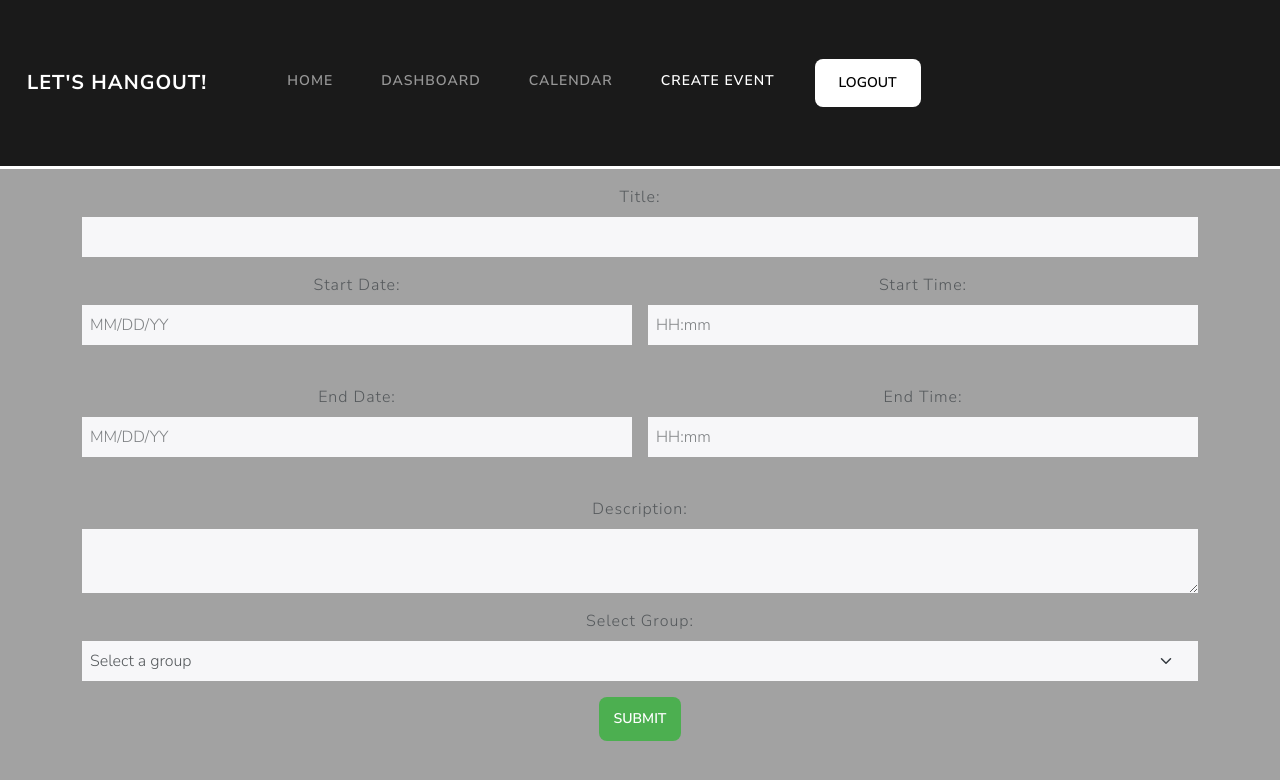
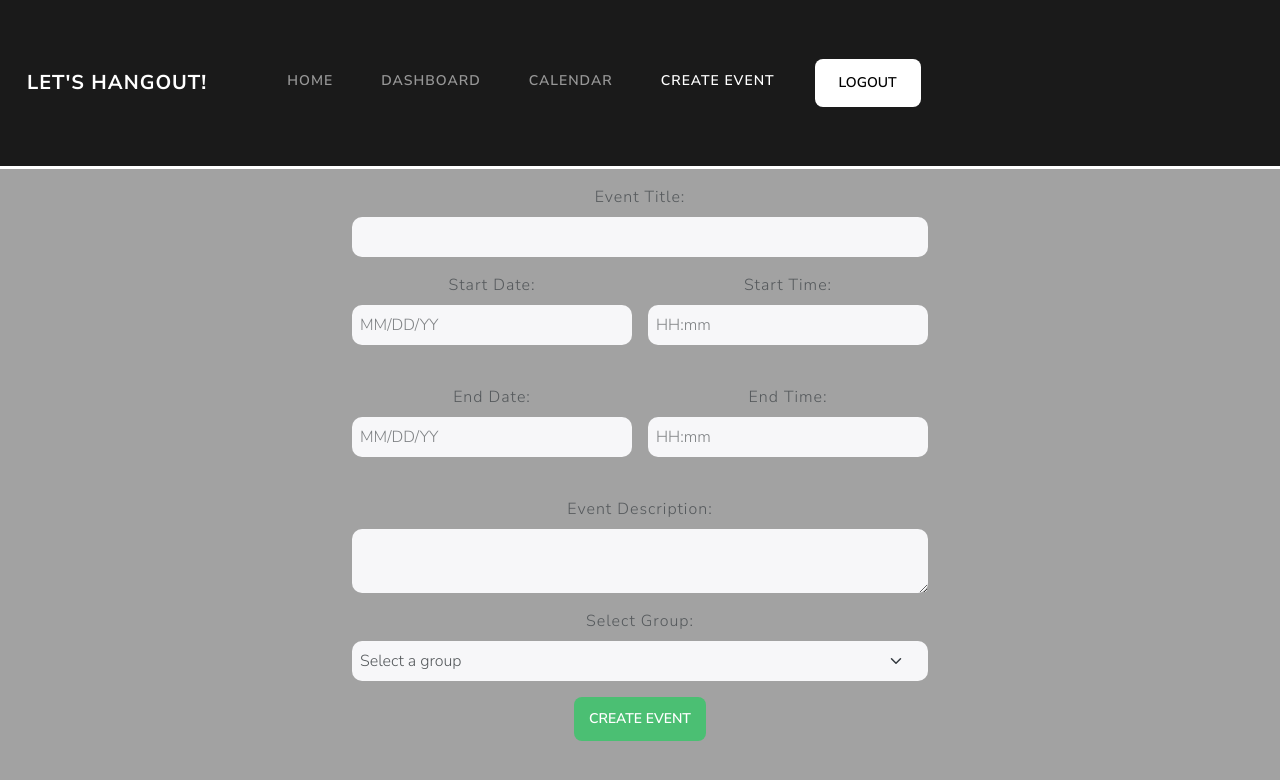
Before and after one commit to SPerrott22/lets-hangout, a React (Vite) app in the folder front-end/: page /event_creation in a window 1280 px wide. Shown: the top 780 px of the page. Built offline with nearby package versions, Linux system fonts and the light colour scheme; sample sign-in values are in the browser's storage.

Commit message:
Format event creation page
Adjust color, width, shape, labels of input fields

```diff
--- a/front-end/pages/EventCreation.css
+++ b/front-end/pages/EventCreation.css
@@ -1,5 +1,5 @@
 .event-form {
-    max-width: 100%;
+    width: 600px;
     margin: 0 auto;
   }
 
@@ -19,10 +19,11 @@
     padding: 8px;
     margin-bottom: 8px;
     box-sizing: border-box;
+    border-radius: 10px;
   }
 
   .event-form button {
-    background-color: #4caf50;
+    background-color: #4bbf73;
     color: white;
     padding: 10px 15px;
     border: none;
--- a/front-end/pages/EventCreation.jsx
+++ b/front-end/pages/EventCreation.jsx
@@ -59,7 +59,7 @@ const EventForm = () => {
       <form onSubmit={handleSubmit} className="event-form">
         <div className="container mt-3">
           <div className="mb-3">
-            <label htmlFor="title" className="form-label">Title:</label>
+            <label htmlFor="title" className="form-label">Event Title:</label>
             <input
               type="text"
               id="title"
@@ -125,7 +125,7 @@ const EventForm = () => {
           </div>
 
           <div className="mb-3">
-            <label htmlFor="description" className="form-label">Description:</label>
+            <label htmlFor="description" className="form-label">Event Description:</label>
             <textarea
               id="description"
               value={description}
@@ -150,7 +150,7 @@ const EventForm = () => {
             </select>
           </div>
 
-          <button type="submit" className="btn btn-primary">Submit</button>
+          <button type="submit" className="btn btn-primary">Create Event</button>
         </div>
       </form>
     );
```
